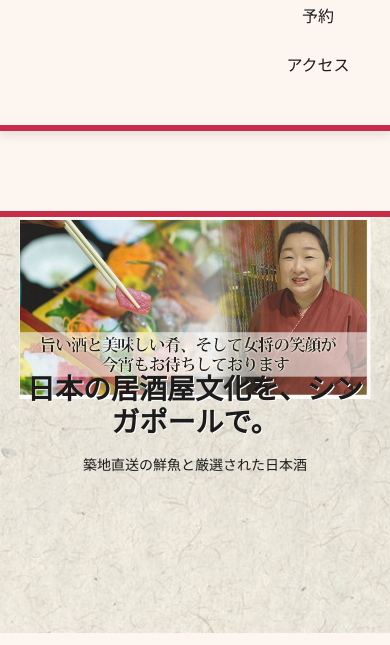
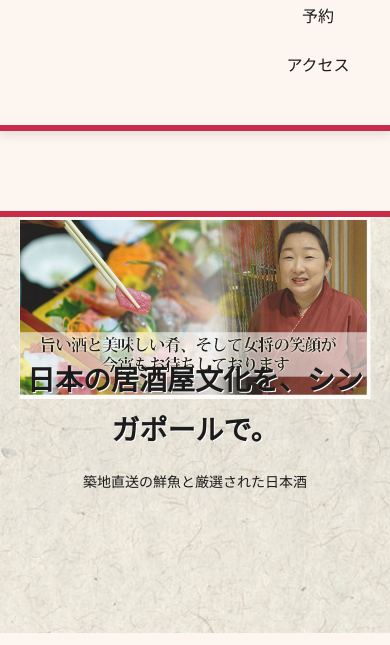
Before and after one commit to kurocrowe/kurocrowe.github.io, a plain HTML site: page index.html in a window 390 px wide. Shown: the part 199-844 px from the top of the page. Drawn offline with Linux system fonts and the light colour scheme.

Commit message:
Update style.css

```diff
--- a/style.css
+++ b/style.css
@@ -133,15 +133,13 @@ header {
 
   .hero-content h1 {
     font-size: 28px;
-    line-height: 1.2;
-    margin-bottom: 12px;
-    font-family: 'Sawarabi Mincho', serif;
+
+
   }
 
   .hero-content p {
     font-size: 14px;
-    margin-top: 0;
-    font-family: 'Noto Sans JP', sans-serif;
+
   }
 }
 /* Navbar container */
```
